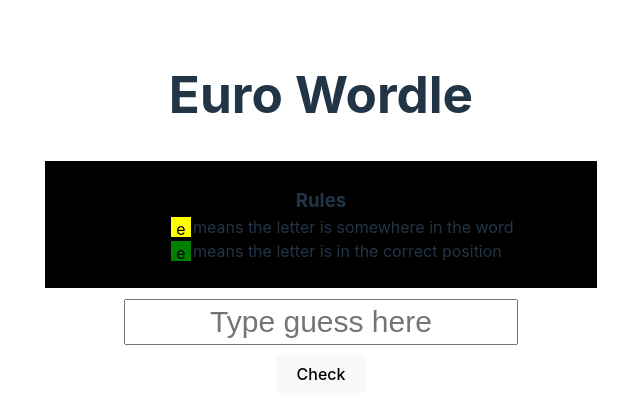
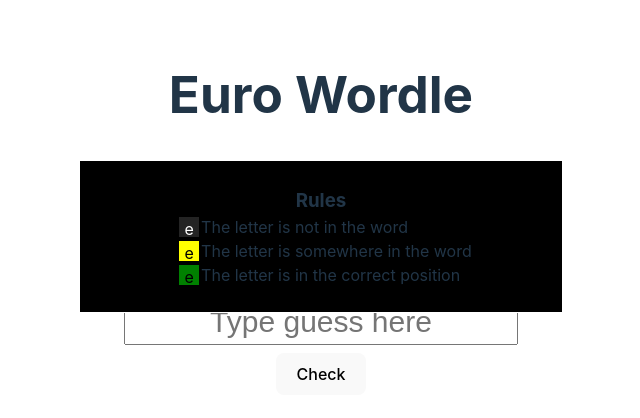
Before and after one commit to Lundydundy/eurowordle, a React (Vite) app: page / in a window 1280 px wide. Both pictures are taken after a click on the button "Rules". Shown: the top 418 px of the page, without its empty margins (319-959 px from the left). Built offline with nearby package versions, Linux system fonts and the light colour scheme.

Commit message:
rules update

```diff
--- a/src/App.tsx
+++ b/src/App.tsx
@@ -252,13 +252,16 @@
 
       <button style={{ display: gameWon || guessCount === 0 ? "block" : "none", margin: "auto"}} className="animate__animated animate__fadeInUp" onClick={handleReset} type="button">Reset</button>
 
-      <div onClick={handleRuleDisplay} className={ruleDisplayClass} style={{cursor: "pointer", background: "black", position: "absolute", display: ruleDisplay ? "flex" : "none", alignContent: "center", justifyContent: "center", verticalAlign: "middle", flexDirection: "column", border: "1px solid white", top: "20%", left:"0", right: "0", marginLeft: "auto", marginRight: "auto", padding: "2%", maxWidth: "500px", width:"90%", minWidth: "420px" }}>
+      <div onClick={handleRuleDisplay} className={ruleDisplayClass} style={{cursor: "pointer", background: "black", position: "absolute", display: ruleDisplay ? "flex" : "none", alignContent: "center", justifyContent: "center", verticalAlign: "middle", flexDirection: "column", border: "1px solid white", top: "20%", left:"0", right: "0", marginLeft: "auto", marginRight: "auto", padding: "2%", maxWidth: "430px", width:"90%", minWidth: "420px" }}>
         <h3 style={{ padding: 0, margin: 0 }}>Rules</h3>
-        <div style={{ justifyContent: "left", alignItems: "center", display: "flex", maxWidth: "500px", marginLeft: "20%" }}>
-          <div style={{ height: "20px", width: "20px", background: "yellow", display: "inline-block", color: "black" }}>e</div><span style={{ verticalAlign: "middle", marginLeft: "2px" }}> means the letter is somewhere in the word</span>
+        <div style={{ justifyContent: "left", alignItems: "center", display: "flex", maxWidth: "500px", marginLeft: "17%" }}>
+          <div style={{ height: "20px", width: "20px", background: "#242424", display: "inline-block", color: "white" }}>e</div><span style={{ verticalAlign: "middle", marginLeft: "2px" }}> The letter is not in the word</span>
         </div>
-        <div style={{ justifyContent: "left", alignItems: "center", display: "flex", maxWidth: "500px", marginLeft: "20%" }}>
-          <div style={{ height: "20px", width: "20px", background: "green", display: "inline-block", color: "black" }}>e</div><span style={{ verticalAlign: "middle", marginLeft: "2px" }}> means the letter is in the correct position</span>
+        <div style={{ justifyContent: "left", alignItems: "center", display: "flex", maxWidth: "500px", marginLeft: "17%" }}>
+          <div style={{ height: "20px", width: "20px", background: "yellow", display: "inline-block", color: "black" }}>e</div><span style={{ verticalAlign: "middle", marginLeft: "2px" }}> The letter is somewhere in the word</span>
+        </div>
+        <div style={{ justifyContent: "left", alignItems: "center", display: "flex", maxWidth: "500px", marginLeft: "17%" }}>
+          <div style={{ height: "20px", width: "20px", background: "green", display: "inline-block", color: "black" }}>e</div><span style={{ verticalAlign: "middle", marginLeft: "2px" }}> The letter is in the correct position</span>
         </div>
 
       </div>
```
